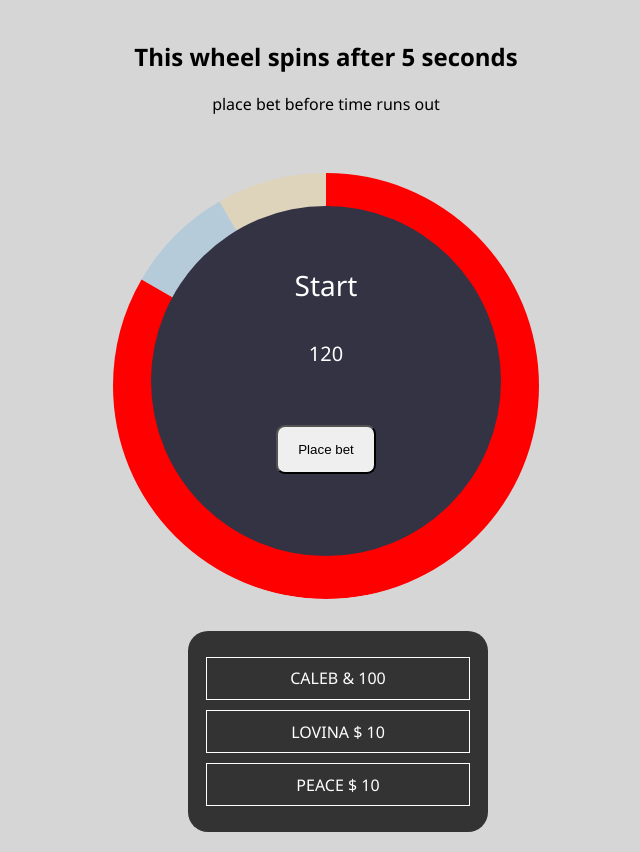
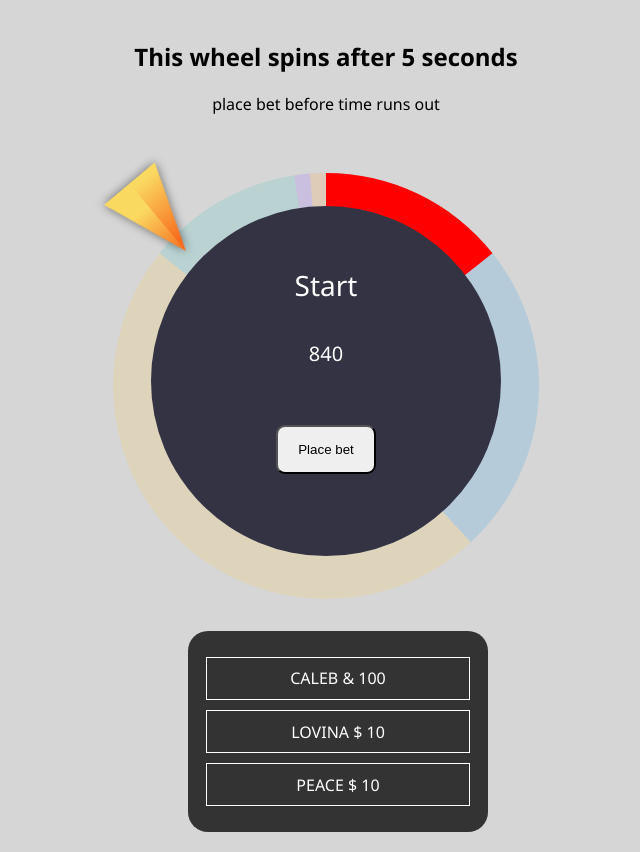
Before and after one commit to Koksi-cyber/spin-wheel, a plain HTML site: page Index.html in a window 1280 px wide. Shown: the whole page, without its empty margins (314-954 px from the left). Drawn offline with nearby package versions, Linux system fonts and the light colour scheme.

Commit message:
added marker and handle wins function

```diff
--- a/Index.html
+++ b/Index.html
@@ -16,6 +16,7 @@
     <p> place bet before time runs out </p>
    </div>
     <div class="top-circle">
+      <img src="marker.png" class="marker" alt="">
       <canvas id="myChart" width="400" height="400"></canvas>
 
       <div class="content-circle">
--- a/script.js
+++ b/script.js
@@ -6,11 +6,17 @@ const betBtn = document.querySelector('#place-bet');
 const randWinner = Math.floor(Math.random() * allBettersPrice.length);
 const chart = document.querySelector("#myChart");
 
-arraysOfPrice = [];
+arraysOfPrice = [120, 200, 400];
 const time = 10;
 let currentTime = time;
 let ranDeg = 0;
 
+
+function handleWin(actualDeg) {
+  let zeroAve = Math.ceil(360 / arraysOfPrice.length);
+  const winningSymbolNr = Math.ceil(actualDeg / zeroAve);
+  console.log("The winner is " + winningSymbolNr)
+}
 
 //array of all betters price
 allBettersPrice.forEach(element => {
@@ -106,9 +112,3 @@ function bet() {
 
   allBettersPrice.push(userInput);
 }
-
-
-function handleWin(actualDeg) {
-  //
-  console.log("The winner is " + randWinner)
-}
--- a/style.css
+++ b/style.css
@@ -65,6 +65,12 @@ body{
   font-size:1.4em;
 }
 
+.marker
+{
+  position: absolute;
+  transform: rotate(-40deg) translate(5px, 5px);
+  z-index: 100;
+}
 .total-bet-container > span{
   font-size: 1.5em;
   font-weight: bold;
```
Also changed, not shown: marker.png (added).
